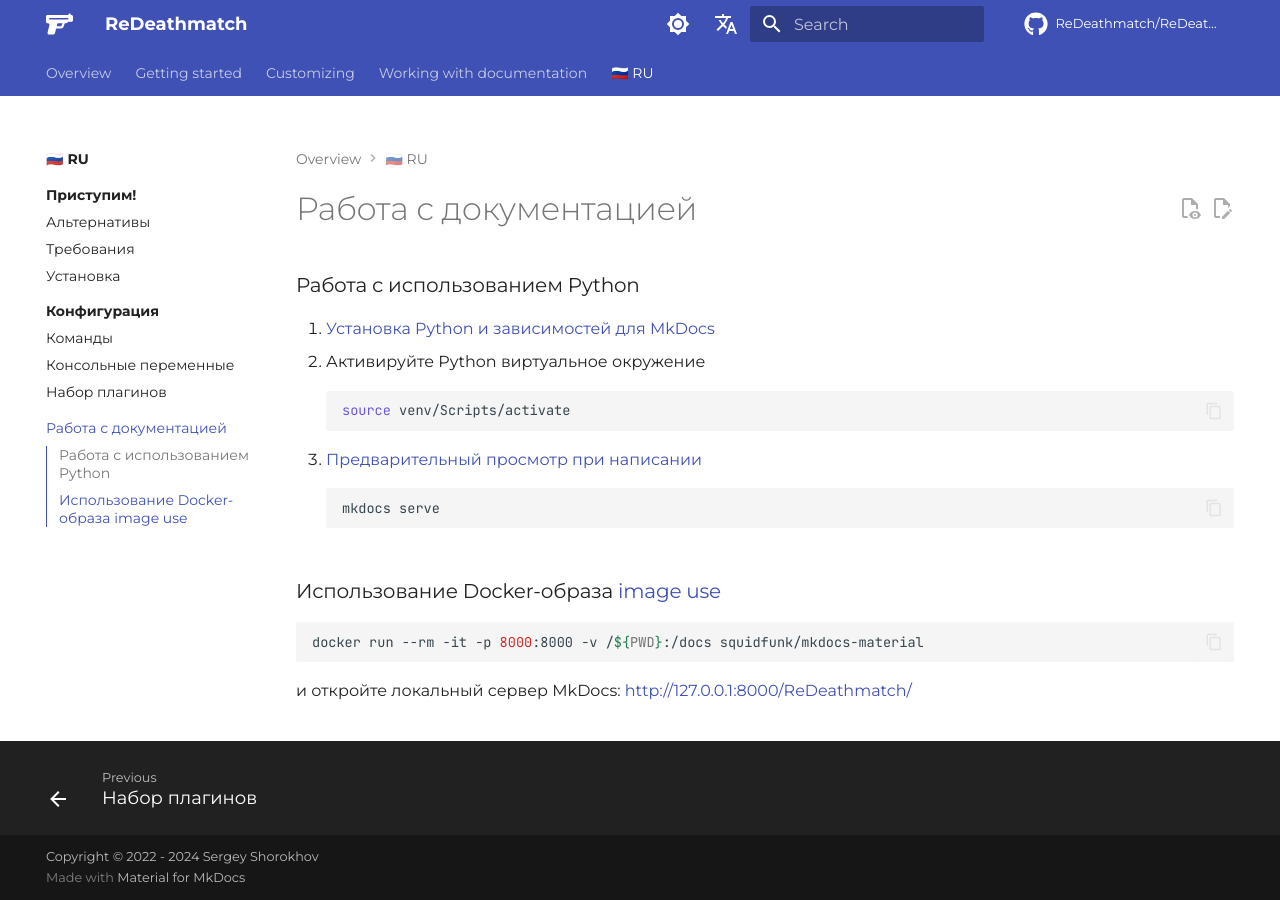
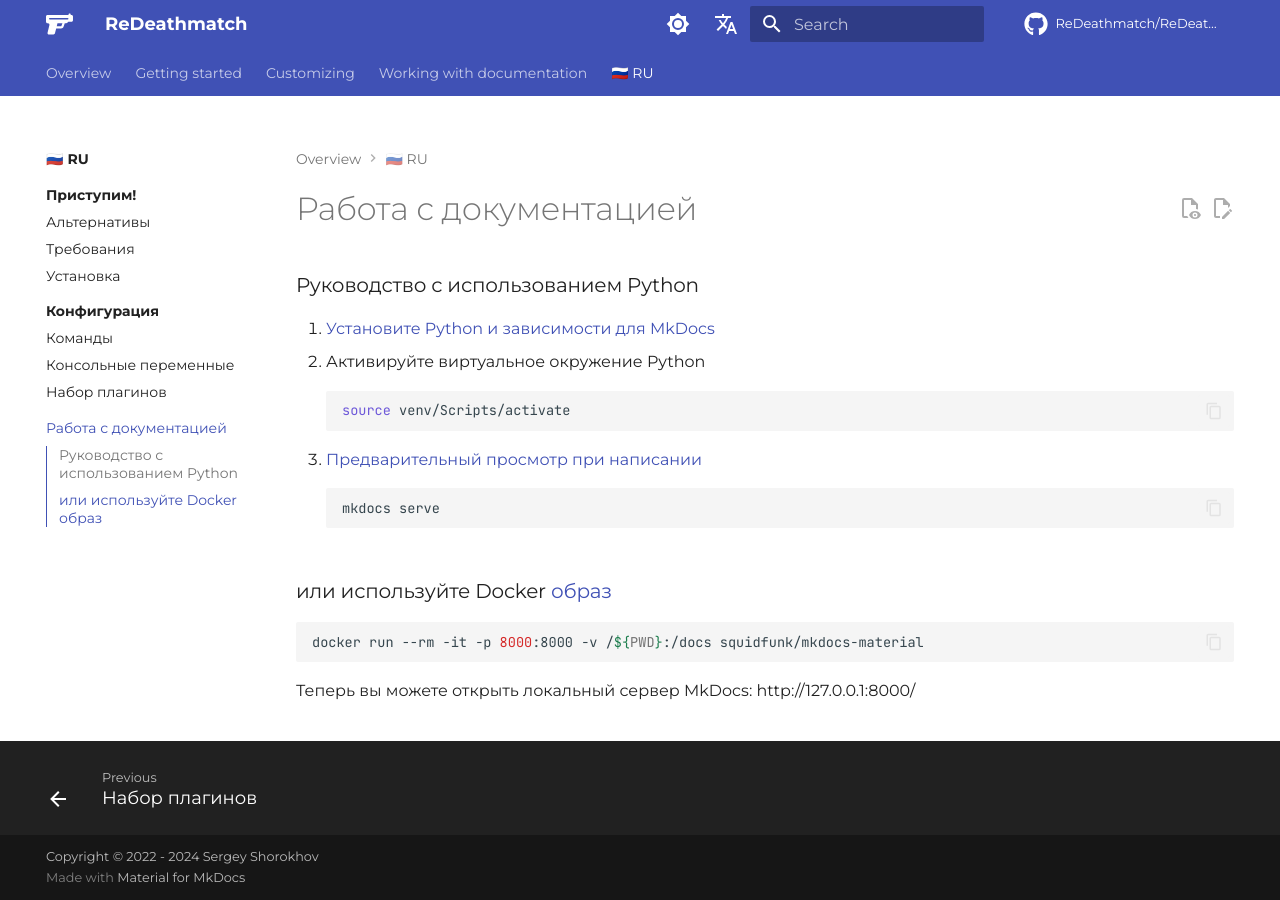
Before and after one commit to ReDeathmatch/ReDeathmatch.github.io, an MkDocs documentation site: the page built from docs/ru/Work-with-documentation.md, in a window 1280 px wide. Built offline with MkDocs 1.6.1 and Material for MkDocs 9.7.7, drawn with Linux system fonts in a browser that asks for light colours; comment, search, counter and statistics services are not loaded.

````diff
--- a/docs/ru/Work-with-documentation.md
+++ b/docs/ru/Work-with-documentation.md
@@ -1,17 +1,21 @@
-### Работа с использованием Python
-1. [Установка Python и зависимостей для MkDocs](https://squidfunk.github.io/mkdocs-material/getting-started/)
-2. Активируйте Python виртуальное окружение
-```bash
-source venv/Scripts/activate
-```
+### Руководство с использованием Python
+1. [Установите Python и зависимости для MkDocs](https://squidfunk.github.io/mkdocs-material/getting-started/)
+2. Активируйте виртуальное окружение Python
+
+    ```bash
+    source venv/Scripts/activate
+    ```
+
 3. [Предварительный просмотр при написании](https://squidfunk.github.io/mkdocs-material/creating-your-site/?h=serve#previewing-as-you-write)
-```bash
-mkdocs serve
-```
 
-### Использование Docker-образа [image use](https://hub.docker.com/r/squidfunk/mkdocs-material/)
+    ```bash
+    mkdocs serve
+    ```
+
+### или используйте Docker [образ](https://hub.docker.com/r/squidfunk/mkdocs-material/)
+
 ```bash
 docker run --rm -it -p 8000:8000 -v /${PWD}:/docs squidfunk/mkdocs-material
 ```
 
-и откройте локальный сервер MkDocs: [http://127.0.0.1:8000/ReDeathmatch/](http://127.0.0.1:8000/ReDeathmatch/)
+Теперь вы можете открыть локальный сервер MkDocs: http://127.0.0.1:8000/
````
Also changed, not shown: docs/en/Work-with-documentation.md (+13 -9 lines), .github/README.md (added), .github/assets/image.png (added).
